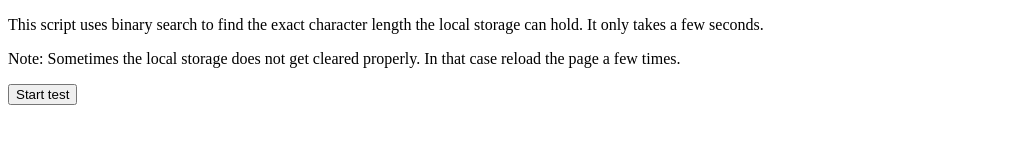
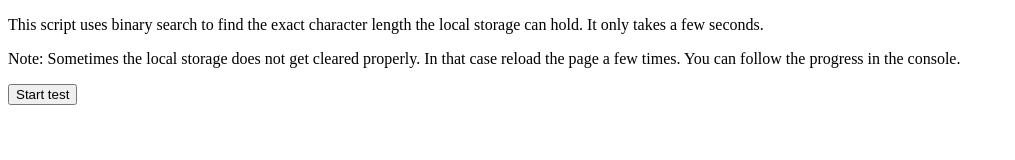
Before and after one commit to gurbindersingh/localstorage-size, a website: page index.html in a window 1280 px wide. Shown: the whole page, without its empty margins (0-1015 px from the left). Drawn offline with Linux system fonts and the light colour scheme.

Commit message:
Update text

```diff
--- a/index.html
+++ b/index.html
@@ -13,7 +13,7 @@
     </p>
     <p>
       Note: Sometimes the local storage does not get cleared properly. In that case reload
-      the page a few times.
+      the page a few times. You can follow the progress in the console.
     </p>
     <button id="test-start">Start test</button>
     <p id="result"></p>
```
